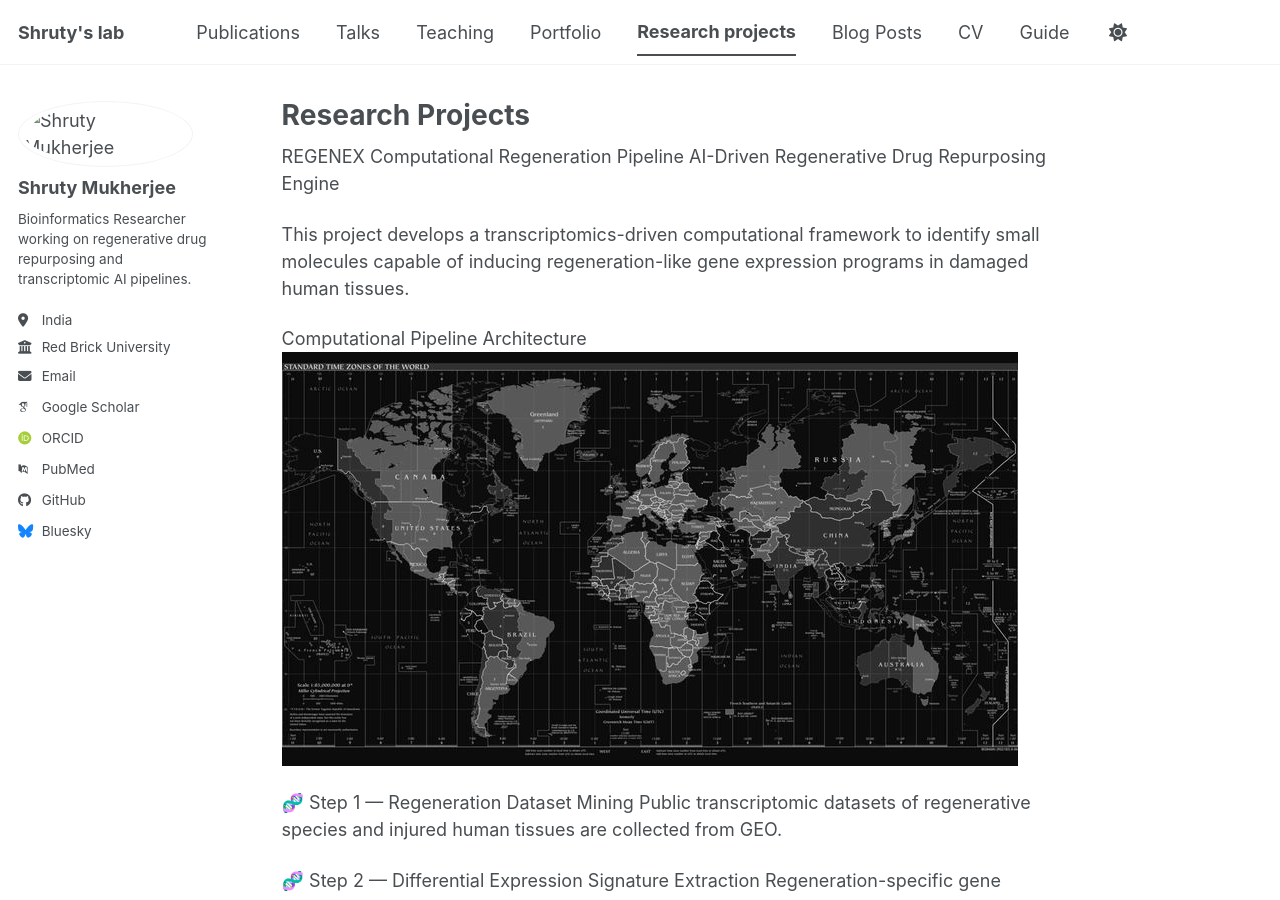
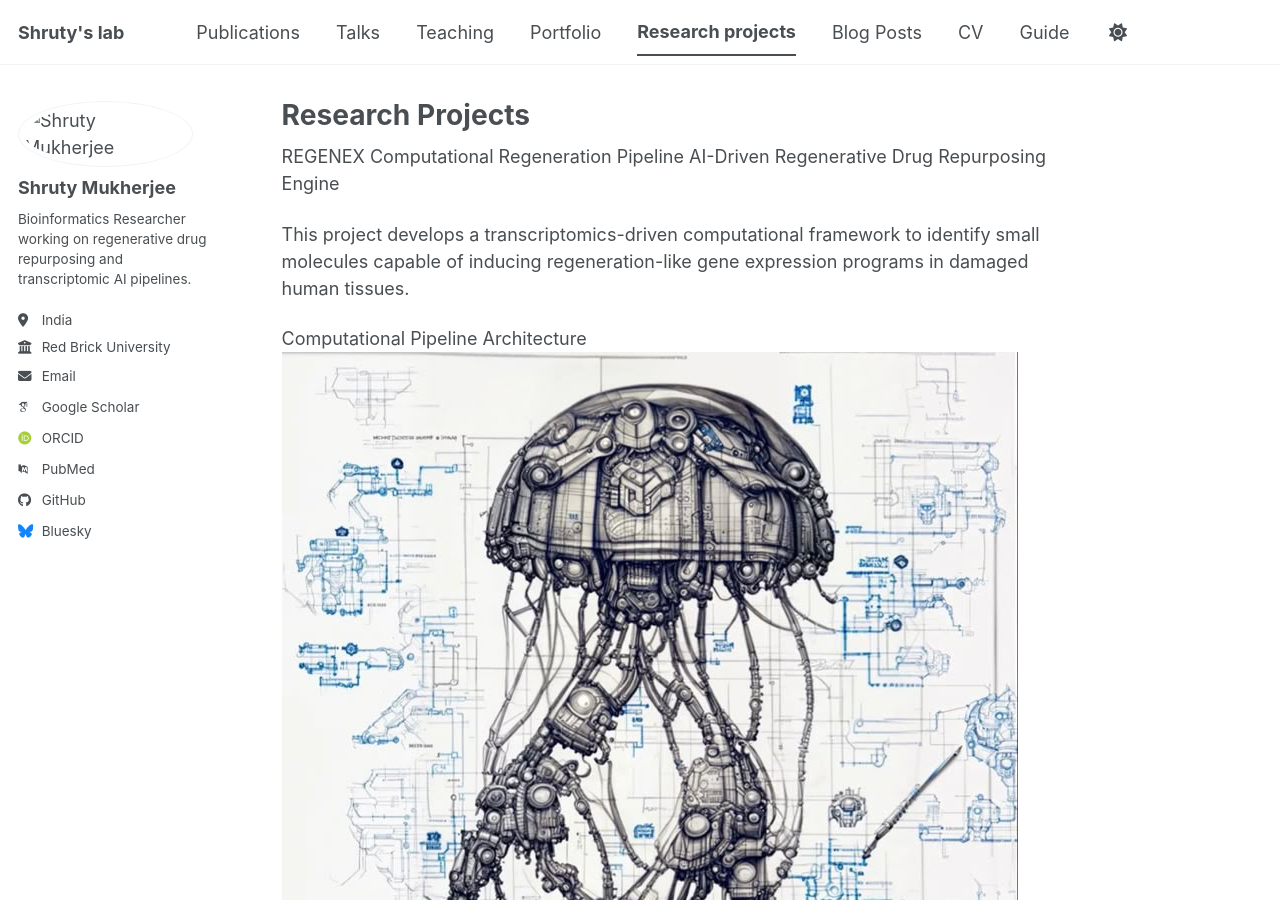
Before and after one commit to Shruty380/REGENEX.0, a Jekyll site: the page built from _pages/projects.md, in a window 1280 px wide and 900 px high. Built offline with Jekyll 4.4.1, drawn with Linux system fonts in a browser that asks for light colours; some web fonts are replaced; a script bundle is joined from its source files by our own code; library files that are not in the unit come from our copies.

Commit message:
Update image reference in projects.md

```diff
--- a/_pages/projects.md
+++ b/_pages/projects.md
@@ -10,7 +10,7 @@ AI-Driven Regenerative Drug Repurposing Engine
 This project develops a transcriptomics-driven computational framework to identify small molecules capable of inducing regeneration-like gene expression programs in damaged human tissues.
 
 Computational Pipeline Architecture
-![Regenerative Pipeline Diagram](/images/regen_pipeline.png)
+![Pipeline Diagram](/images/pipeline.png)
 
 🧬 Step 1 — Regeneration Dataset Mining
 Public transcriptomic datasets of regenerative species and injured human tissues are collected from GEO.
```
